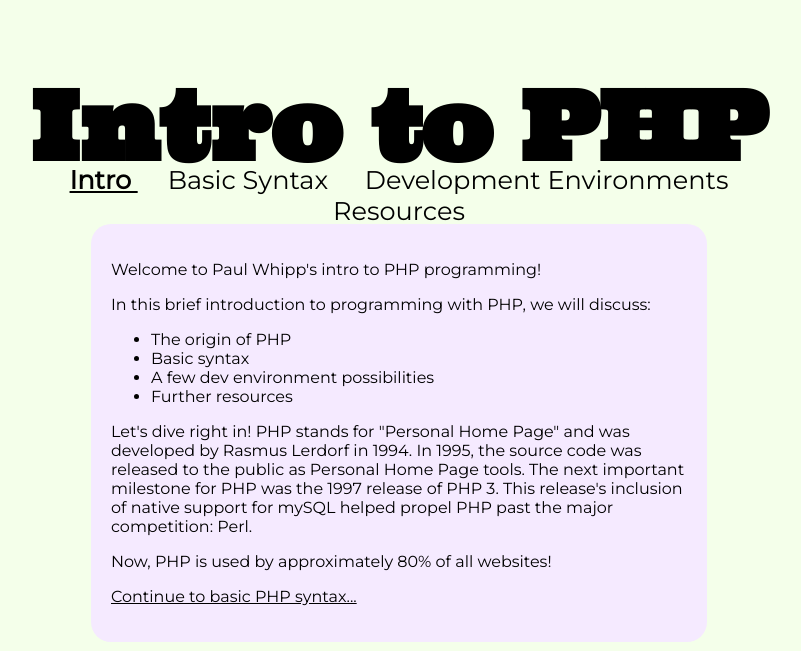
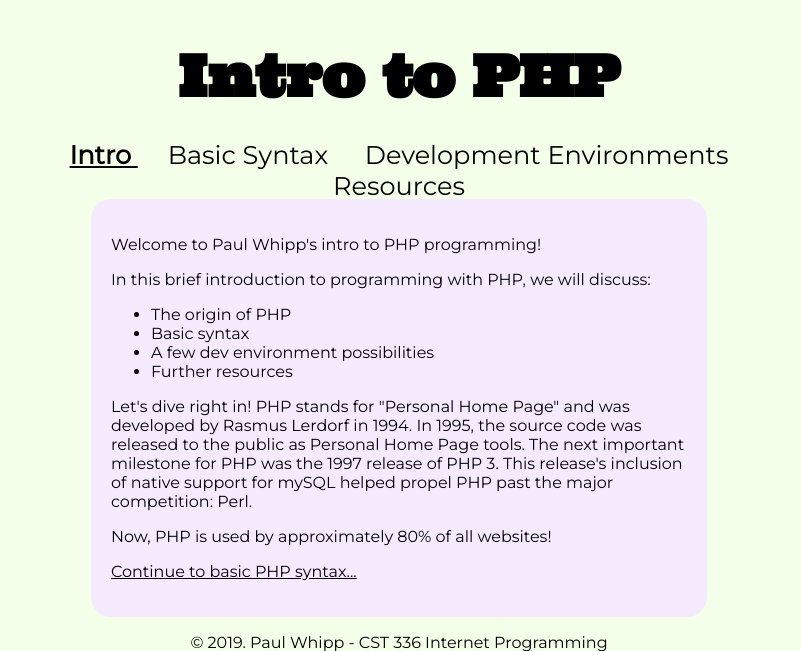
Before and after one commit to paul-here/cst336, a PHP site: page /hw/hw1/index.html in a window 1280 px wide. Shown: the top 651 px of the page, without its empty margins (241-1042 px from the left). Run offline with PHP 8.4, Linux system fonts and the light colour scheme.

Commit message:
hw 1 adjust 2

```diff
--- a/hw/hw1/css/styles.css
+++ b/hw/hw1/css/styles.css
@@ -11,7 +11,7 @@ header, nav, footer {
 
 header {
     background-color: #f4ffea;
-    font-size: 2em;
+    font-size: 1.8em;
     height: 100px;
 }
 
@@ -32,7 +32,6 @@ main {
 
 h1 {
     font-family: 'Ultra', serif;
-    font-size: 3em;
 }
 
 a {
```
